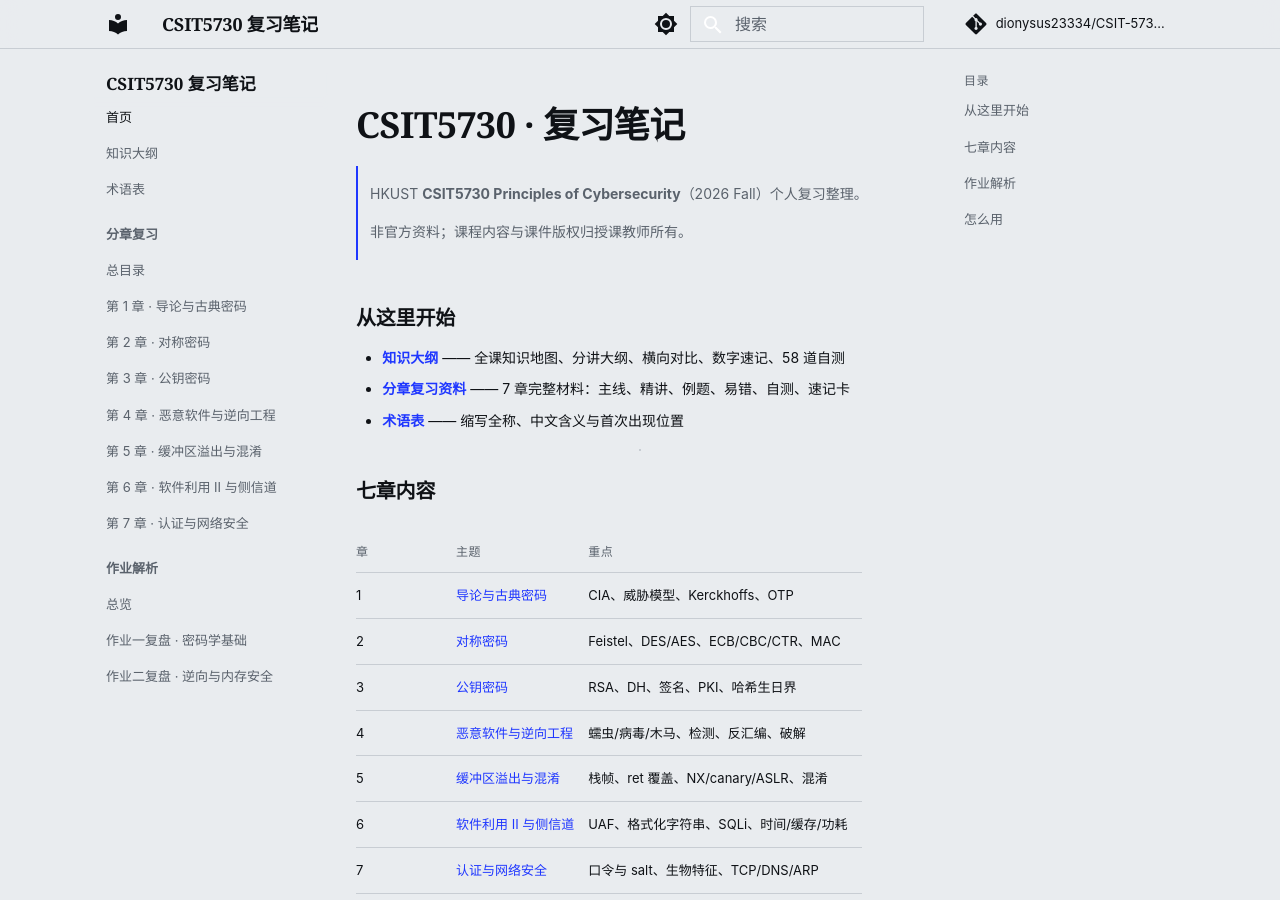
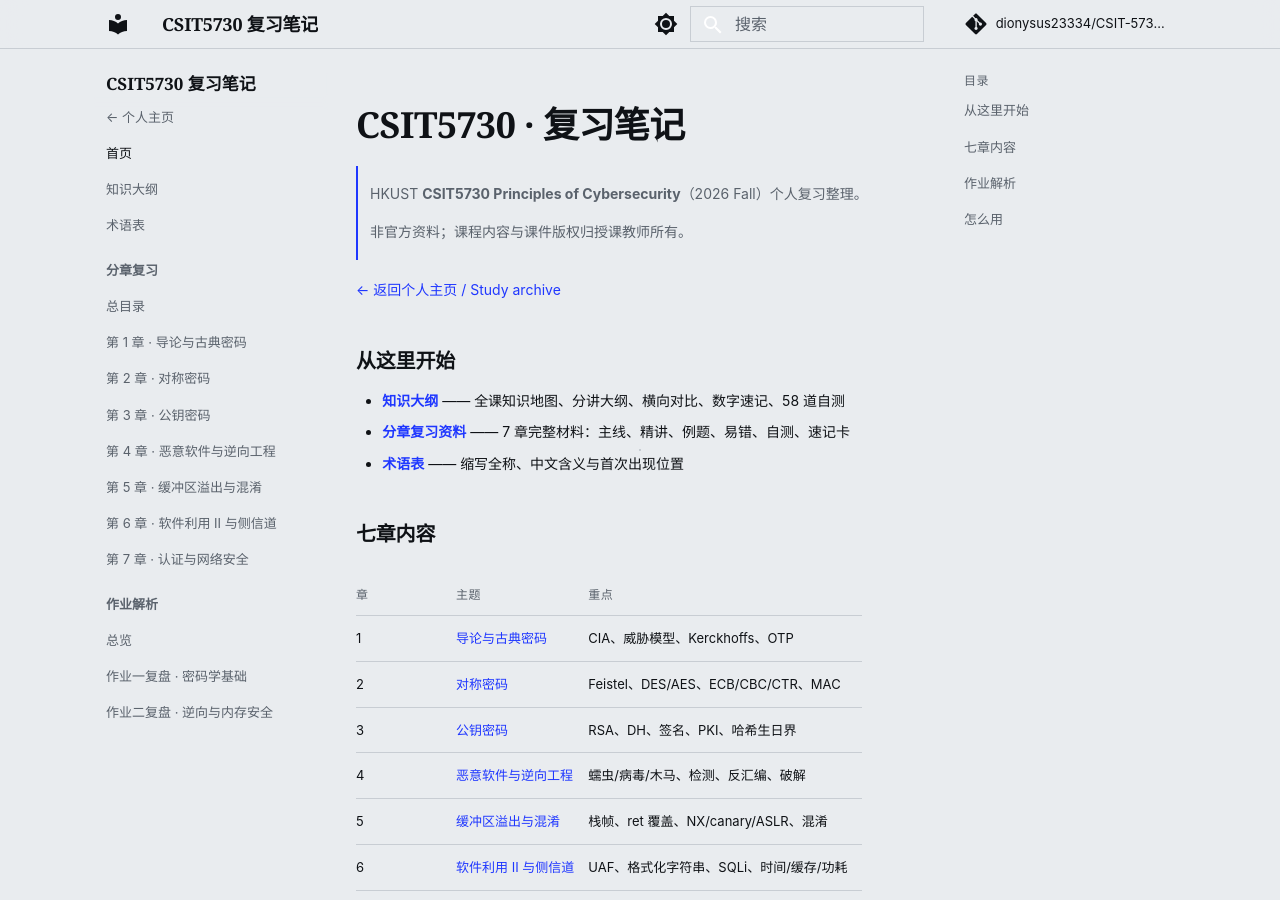
Before and after one commit to dionysus23334/CSIT-5730-WebCybersecurity, an MkDocs documentation site: the page built from docs/index.md, in a window 1280 px wide and 900 px high. Built offline with MkDocs 1.6.1 and Material for MkDocs 9.7.7, drawn with Linux system fonts in a browser that asks for light colours; comment, search, counter and statistics services are not loaded.

Commit message:
Add link back to study archive

```diff
--- a/docs/index.md
+++ b/docs/index.md
@@ -3,6 +3,8 @@
 > HKUST **CSIT5730 Principles of Cybersecurity**（2026 Fall）个人复习整理。
 >
 > 非官方资料；课程内容与课件版权归授课教师所有。
+
+[← 返回个人主页 / Study archive](https://dionysus23334.github.io/study-blogs/)
 
 ## 从这里开始
 
--- a/mkdocs.yml
+++ b/mkdocs.yml
@@ -38,6 +38,7 @@ theme:
     - toc.follow
 
 nav:
+  - ← 个人主页: https://dionysus23334.github.io/study-blogs/
   - 首页: index.md
   - 知识大纲: outline.md
   - 术语表: glossary.md
```
